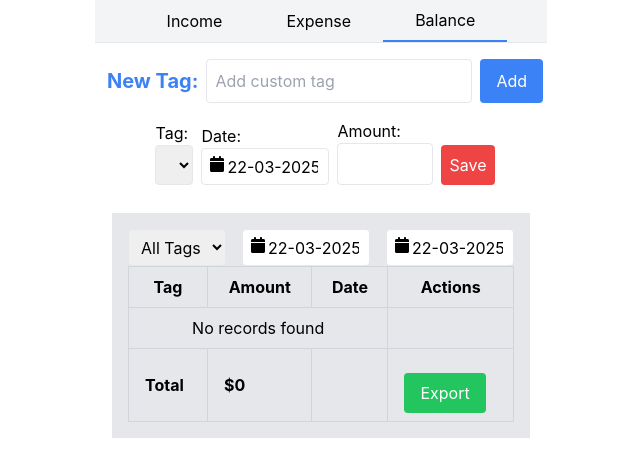
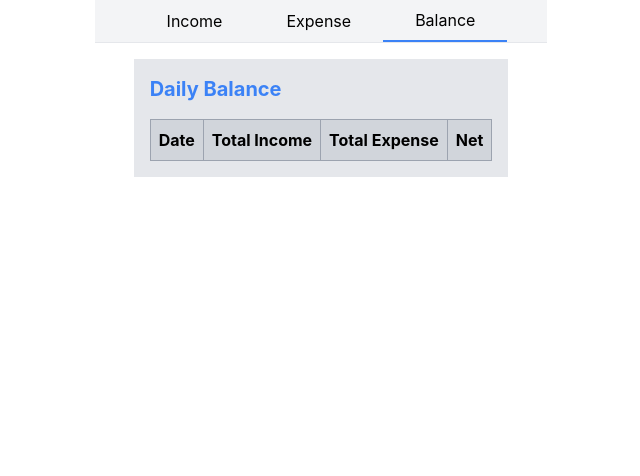
Before and after one commit to pphein/budget-tracker, a React (Create React App) app: page / in a window 1280 px wide. Both pictures are taken after a click on the button "Balance". Shown: the top 476 px of the page, without its empty margins (319-959 px from the left). Built offline with nearby package versions, Linux system fonts and the light colour scheme.

Commit message:
added balance feaure

```diff
--- a/src/App.js
+++ b/src/App.js
@@ -1,6 +1,4 @@
 import React, { useState, useEffect } from 'react';
-import IncomeExpenseTabs from './components/IncomeExpenseTabs';
-import TagInput from './components/TagInput';
 import RecordList from './components/RecordList';
 import Filter from './components/Filter';
 import DatePicker from 'react-datepicker';
@@ -45,11 +43,6 @@ const App = () => {
     console.log("amount >>", amount);
 
     const [newTag, setNewTag] = useState('');
-    // Get current date-time in YYYY-MM-DDTHH:MM format (for input type="datetime-local")
-    // const getCurrentDateTime = () => {
-    //   const now = new Date();
-    //   return now.toISOString().slice(0, 16); // Format: "YYYY-MM-DDTHH:MM"
-    // };
 
     const [date, setDate] = useState(currentDateTime);
     console.log("date >>", date);
@@ -80,14 +73,6 @@ const App = () => {
       setTransactions(data);
     };
 
-    // const loadTags = async (tab) => {
-    //   const data = await getTags();
-    //   console.log("Tags from DB >> ", data);
-    //   const tagsByType = data.filter((t) => t.type === tab).map((t) => t);
-    //   setTags(tagsByType);
-    //   console.log("Tags by tab >> ", tagsByType);
-    // }
-
     useEffect(() => {
       loadTransactions();
       loadTags();
@@ -109,15 +94,6 @@ const App = () => {
 
     const formatDateTime = (isoString) => {
       const dateObj = new Date(isoString);
-      // return `${dateObj.toLocaleTimeString("en-US", {
-      //     timeZone: "Asia/Yangon",
-      //     year: "numeric",
-      //     month: "long",
-      //     day: "2-digit",
-      //     hour: "2-digit",
-      //     minute: "2-digit",
-      // })}`;
-      // return dateObj.toLocaleString();
       // Adjust the time difference for Asia/Yangon (UTC+6:30)
       dateObj.setMinutes(dateObj.getMinutes() + 392); // Add 390 minutes (6 hours and 30 minutes)
       return dateObj.toLocaleString("en-US", {
@@ -129,22 +105,6 @@ const App = () => {
       });
 
     };
-
-    // const addTransaction = (e) => {
-    //   e.preventDefault();
-    //   if (!type || !tag || !amount || !date) return alert("Some fields are required!");
-
-    //   const newTransaction = { type, tag, amount: parseFloat(amount), date };
-    //   const updatedTransactions = [...transactions, newTransaction];
-
-    //   setTransactions(updatedTransactions);
-    //   console.log("Updated Transaction >> ", updatedTransactions);
-
-    //   localStorage.setItem("budget-data", JSON.stringify(updatedTransactions));
-    //   console.log("Local Storage >> ", JSON.parse(localStorage.getItem("budget-data")));
-
-    //   setAmount("");
-    // };
 
     const handleTabChange = (tab) => {
         setActiveTab(tab);
@@ -184,6 +144,7 @@ const App = () => {
                     Balance
                 </button>
               </div>
+              { activeTab !== 'balance' && (
                 <div className="my-4 flex flex-row">
                   <h2 className="text-xl font-bold my-2 mx-2 text-blue-500">New Tag: </h2>
                   <div className="flex space-x-2">
@@ -199,8 +160,10 @@ const App = () => {
                       </button>
                   </div>
                 </div>
+              )}
 
               {/* Transaction Form */}
+              { activeTab !== 'balance' && (
                 <div className="space-3 mb-3">
                   <div className='flex space-x-2 flex-row justify-between items-end'>
                     <div style={{display: "none"}}>
@@ -220,7 +183,6 @@ const App = () => {
                     </div>
                     <div>
                       <label className="block">Date:</label>
-                    {/* <input type="date" value={date} onChange={(e) => setDate(e.target.value)} className="w-full p-2 border rounded"/> */}
                       <DatePicker selected={date} onChange={(date) => setDate(formatDateTime(date))} dateFormat="dd-MM-YYYY" showIcon className="w-32 p-2 border rounded" />
                     </div>
                     <div>
@@ -253,40 +215,9 @@ const App = () => {
                     </button>
                     </div>
                   </div>
-
-                {/* <div className='flex space-x-2 flex-row justify-between items-end'>
-                  <div>
-                    <label className="block">Amount:</label>
-                    <input
-                      type="text"
-                      value={amount}
-                      onChange={(e) => {
-                        const input = e.target.value;
-                        if (/^[0-9+\s]*$/.test(input)) {
-                          setAmount(input);
-                        }
-                      }}
-                      onBlur={(e) => {
-                        try {
-                          const result = eval(e.target.value.replace(/\s+/g, ''));
-                          if (!isNaN(result)) {
-                            setAmount(result.toString());
-                          }
-                        } catch {
-                          alert("Invalid expression");
-                        }
-                      }}
-                      className="w-full p-2 border rounded"
-                    />
                 </div>
-                  <div>
-                    <button onClick={handleAddTransaction} type="submit" className={`w-full ${tab === 'income' ? 'bg-green-500' : 'bg-red-500'} text-white p-2 rounded`}>
-                    Save
-                  </button>
-                  </div>
-                </div> */}
-              </div>
-              <div className='bg-gray-200 p-4 mt-4'>
+              )}
+              {/* <div className='bg-gray-200 p-4 mt-4'>
                 <Filter
                     tags={tags}
                     selectedTag={selectedTag}
@@ -299,6 +230,62 @@ const App = () => {
                 />
 
                 <RecordList className="mt-16" type={type} records={filteredRecords} handleDeleteTransaction={handleDeleteTransaction} handleEditTransaction={handleEditTransaction} formatDateTime={formatDateTime} />
+              </div> */}
+              <div className="bg-gray-200 p-4 mt-4">
+                {activeTab === "balance" ? (
+                  <div>
+                    <h2 className="text-xl font-bold mb-4 text-blue-500">Daily Balance</h2>
+                    <table className="w-full border-collapse border border-gray-400">
+                      <thead>
+                        <tr className="bg-gray-300">
+                          <th className="border border-gray-400 p-2">Date</th>
+                          <th className="border border-gray-400 p-2">Total Income</th>
+                          <th className="border border-gray-400 p-2">Total Expense</th>
+                          <th className="border border-gray-400 p-2">Net</th>
+                        </tr>
+                      </thead>
+                      <tbody>
+                        {Object.values(
+                          transactions.reduce((acc, t) => {
+                            const day = new Date(t.date).toISOString().split("T")[0];
+                            if (!acc[day]) acc[day] = { date: day, income: 0, expense: 0 };
+                            if (t.type === "income") acc[day].income += parseFloat(t.amount || 0);
+                            if (t.type === "expense") acc[day].expense += parseFloat(t.amount || 0);
+                            return acc;
+                          }, {})
+                        ).map((row) => (
+                          <tr key={row.date}>
+                            <td className="border border-gray-400 p-2">{row.date}</td>
+                            <td className="border border-gray-400 p-2 text-green-600">${row.income}</td>
+                            <td className="border border-gray-400 p-2 text-red-600">${row.expense}</td>
+                            <td className="border border-gray-400 p-2 font-bold text-blue-600">${row.income - row.expense}</td>
+                          </tr>
+                        ))}
+                      </tbody>
+                    </table>
+                  </div>
+                ) : (
+                  <>
+                    <Filter
+                      tags={tags}
+                      selectedTag={selectedTag}
+                      setSelectedTag={setSelectedTag}
+                      startDate={startDate}
+                      setStartDate={setStartDate}
+                      endDate={formatDateTime(endDate)}
+                      setEndDate={setEndDate}
+                      formatDateTime={formatDateTime}
+                    />
+                    <RecordList
+                      className="mt-16"
+                      type={type}
+                      records={filteredRecords}
+                      handleDeleteTransaction={handleDeleteTransaction}
+                      handleEditTransaction={handleEditTransaction}
+                      formatDateTime={formatDateTime}
+                    />
+                  </>
+                )}
               </div>
         </div>
     );
```
Lines whose indentation alone changed are shown as unchanged.
